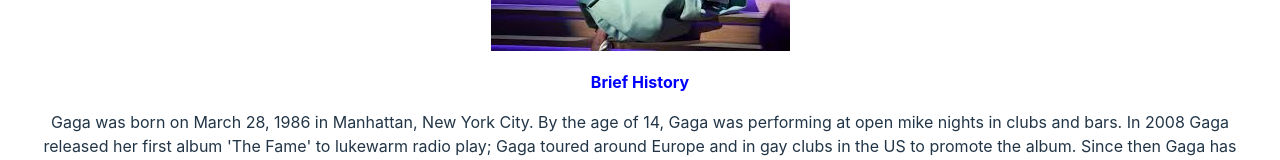
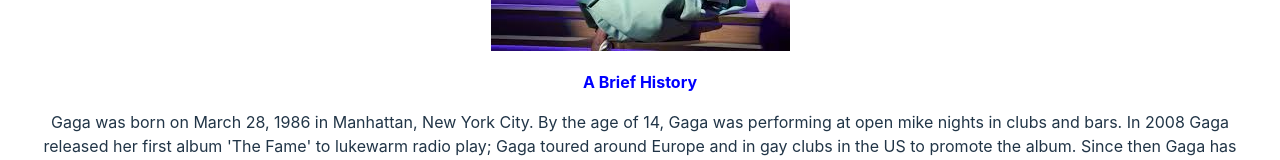
Before and after one commit to Bolao87/my-first-react-app, a React app: page / in a window 1280 px wide. Shown: the part 336-496 px from the top of the page. Built offline with nearby package versions, Linux system fonts and the light colour scheme; the HTML template or start-up script is replaced by a standard one.

Commit message:
added a letter in h2

```diff
--- a/src/App.jsx
+++ b/src/App.jsx
@@ -12,7 +12,7 @@ function App() {
 
       <img src="/Gaga.jpeg" alt="gaga singing in a beautiful blue dress" />
 
-      <h2>Brief History</h2>
+      <h2> A Brief History</h2>
 
     <p>
         Gaga was born on March 28, 1986 in Manhattan, New York City. By the age of 14, Gaga was performing at open mike nights in clubs and bars.
```
